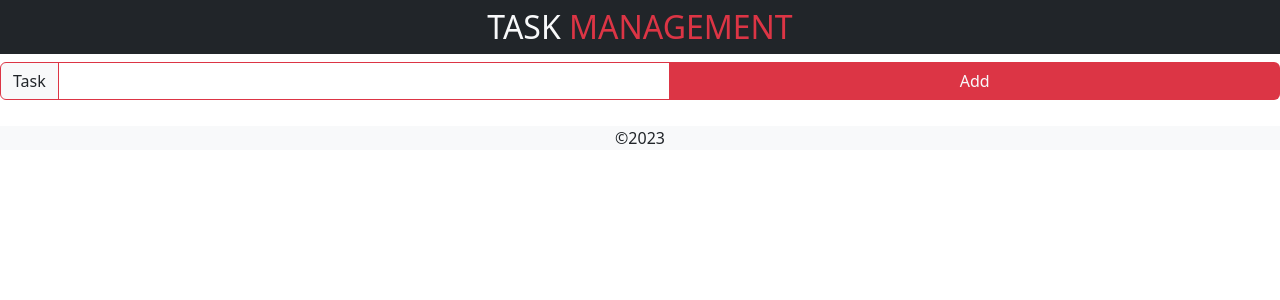
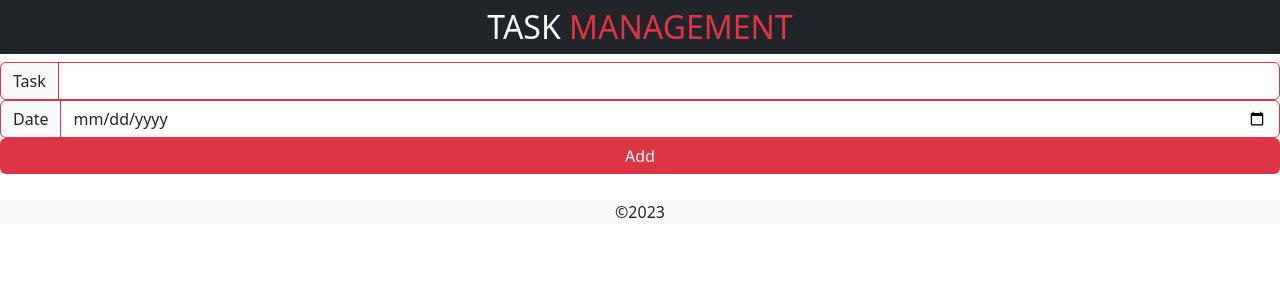
Before and after one commit to OussamaElm0/ToDoApp, a React (Create React App) app: page / in a window 1280 px wide. Shown: the top 300 px of the page. Built offline with nearby package versions, Linux system fonts and the light colour scheme.

Commit message:
Adding the delete task option

```diff
--- a/package.json
+++ b/package.json
@@ -8,6 +8,7 @@
     "@testing-library/user-event": "^13.5.0",
     "react": "^18.2.0",
     "react-dom": "^18.2.0",
+    "react-icons": "^4.11.0",
     "react-scripts": "5.0.1",
     "web-vitals": "^2.1.4"
   },
--- a/src/components/Body.jsx
+++ b/src/components/Body.jsx
@@ -4,26 +4,52 @@ import Tasks from "./Tasks";
 import Footer from "./Footer";
 
 export default function Body() {
+  const [idT, setIdT] = useState(0)
   const [task, setTask] = useState({
+    id: idT,
     task: "",
-    date: new Date().toDateString(),
+    date: null ,
+    statut: false,
   });
   const [tasksList, setTasksList] = useState([]);
 
-  const getValue = (input) => {
+  const getValue = (input, dateG) => {
+    setIdT(idT + 1)
     setTask((prev) => {
-      return { ...prev, task: input };
+      return { ...prev, task: input, id: idT, date: dateG };
     });
   };
+
+  const deleteTask = (id) => {
+    const newTaskLiist = tasksList.filter((task) => {
+      return task.id != id;
+    });
+    setTasksList(newTaskLiist)
+  }
+
+  const updateStatut = (id) => {
+    const updatedTasksList = tasksList.map((task) => {
+      if (task.id === id) {
+        return { ...task, statut: !task.statut };
+      }
+      return task;
+    });
+    setTasksList(updatedTasksList);
+  };
+
   useEffect(() => {
     setTask(task);
     setTasksList((prev) => [...prev, task]);
   }, [task]);
 
+  useEffect(() => {
+    setTasksList(tasksList);
+  },[tasksList])
+
   return (
     <>
       <Form handleClick={getValue} />
-      <Tasks tasks={tasksList} />
+      <Tasks tasks={tasksList} deleteTask={deleteTask} updateStatut={updateStatut} />
       <Footer />
     </>
   );
--- a/src/components/Form.jsx
+++ b/src/components/Form.jsx
@@ -2,29 +2,49 @@ import React, {useState} from 'react';
 
 export default function Input({handleClick}) {
     const [inputValue, setInputValue] = useState("");
+    const [dateValue, setDateValue] = useState("");
 
     return (
       <>
-        <form className="input-group">
-          <label className="input-group-text border border-danger border-1" htmlFor="task-text">
+        <form>
+          <div className="input-group">
+            <label
+              className="input-group-text border border-danger border-1"
+              htmlFor="task-text"
+            >
               Task
             </label>
             <input
               type="text"
               id="task-text"
               className="form-control border border-danger border-1"
-            name="todo"
               value={inputValue}
               onChange={({ target: { value } }) => setInputValue(value)}
             />
+          </div>
+          <div className="input-group">
+            <label htmlFor="date" className="input-group-text border border-danger border-1">
+              Date
+            </label>
+            <input
+              type="date"
+              value={dateValue}
+              className="form-control border border-danger border-1"
+              id='date'
+              onChange={({target: {value}}) => {
+                return setDateValue(value)
+              }}
+            />
+          </div>
           <input
             type="submit"
             className="form-control bg-danger text-light border border-0"
             value="Add"
             onClick={(e) => {
               e.preventDefault();
-              handleClick(inputValue);
-              setInputValue("")
+              handleClick(inputValue,dateValue);
+              setInputValue("");
+
             }}
           />
         </form>
--- a/src/components/Task.jsx
+++ b/src/components/Task.jsx
@@ -1,10 +1,12 @@
 import React, { useState } from 'react';
+import { AiOutlineDelete } from "react-icons/ai";
 
-export default function Task({ task, date }) {
-    const [statut, setStatut] = useState(false)
+export default function Task({ task, date, id, deleteTask, statut, updateStatut }) {
+    // const [statut, setStatut] = useState(false)
 
     const handleChange = () => {
-        setStatut(prev => prev ? false : true)
+        // setStatut(prev => prev ? false : true)
+        updateStatut(id, statut)
     }
 
     const textStyle = {
@@ -12,20 +14,31 @@ export default function Task({ task, date }) {
     }
 
   return (
-    <div className={`p-1  task ${statut ? "bg-success text-light" : "bg-danger text-dark"} rounded`}>
+    <div
+      className={`p-1  task ${
+        statut ? "bg-success text-light" : "bg-danger text-dark"
+      } rounded`}
+    >
       <p className="d-flex justify-content-evenly h2">
-        <p style={statut ? textStyle : null}>
-          {task}
-        </p>
+        <p style={statut ? textStyle : null}>{task}</p>
         <input
           type="checkbox"
           onChange={handleChange}
           className="form-check-input"
+          checked={statut ? true : false }
         />
       </p>
-      <p className="d-flex justify-content-around h6">
+      <p className="d-flex justify-content-around h6 flex-wrap">
         {date}{" "}
         <span className="">{statut ? "Completed" : "Not completed yet!"}</span>
+        <button
+          className='btn btn-light'
+          onClick={() => {
+            deleteTask(id)
+          }}
+        >
+          <AiOutlineDelete />
+        </button>
       </p>
     </div>
   );
--- a/src/components/Tasks.jsx
+++ b/src/components/Tasks.jsx
@@ -2,13 +2,22 @@ import React from 'react';
 import Task from './Task';
 import "../styles/Tasks.css";
 
-export default function Tasks({tasks}) {
+export default function Tasks({tasks, deleteTask, updateStatut}) {
 
     return (
       <div className='tasks-section'>
-        {tasks.map(({ task, date }) => {
+        {tasks.map(({ task, date, id, statut }) => {
           return (
-            task !== "" ? <Task task={task} date={date}  /> : null
+            task !== ""
+            ? <Task
+                task={task}
+                date={date}
+                id={id}
+                statut={statut}
+                deleteTask={deleteTask}
+                updateStatut={updateStatut}
+              />
+            : null
           )
         })}
       </div>
```
Also changed, not shown: 1 other file (tests, documents, lock files or other folders). Lines whose indentation alone changed are shown as unchanged.
